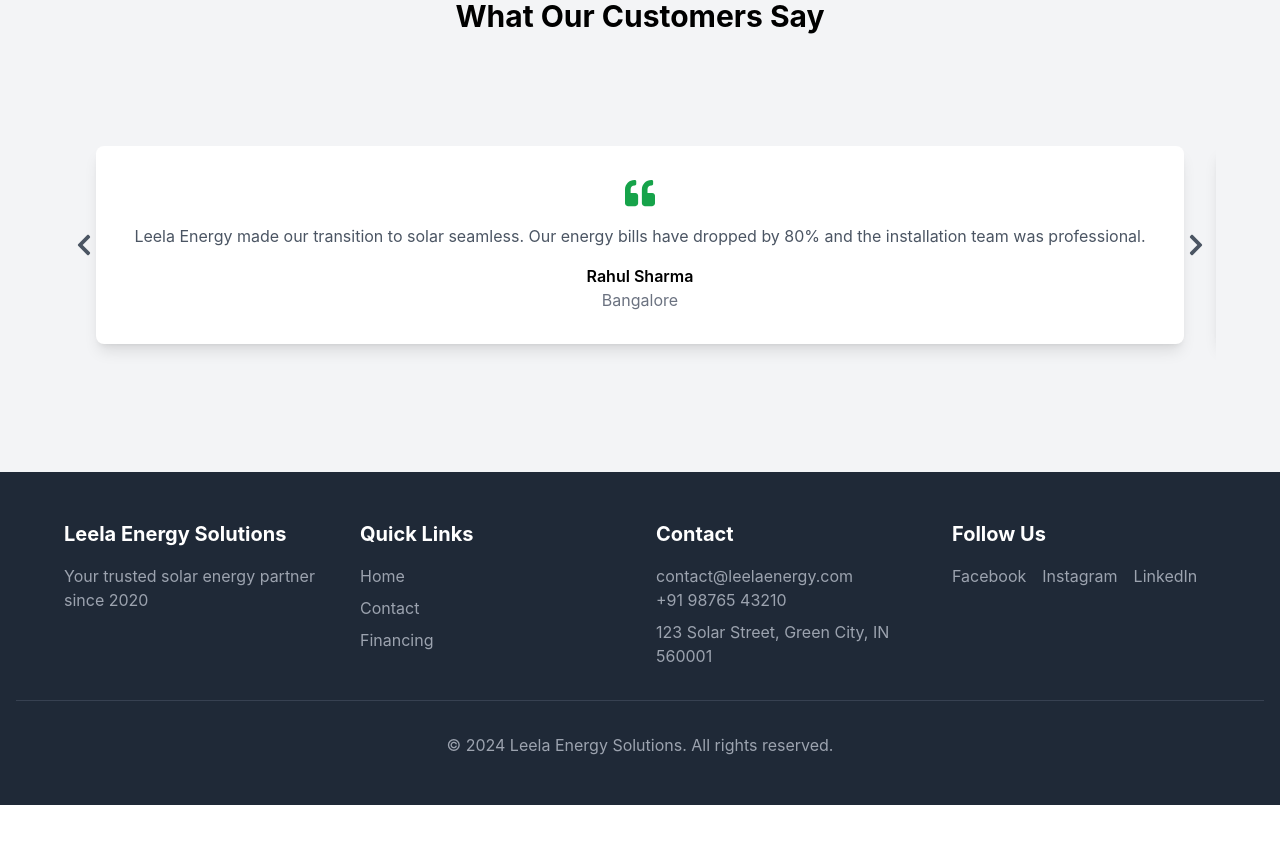
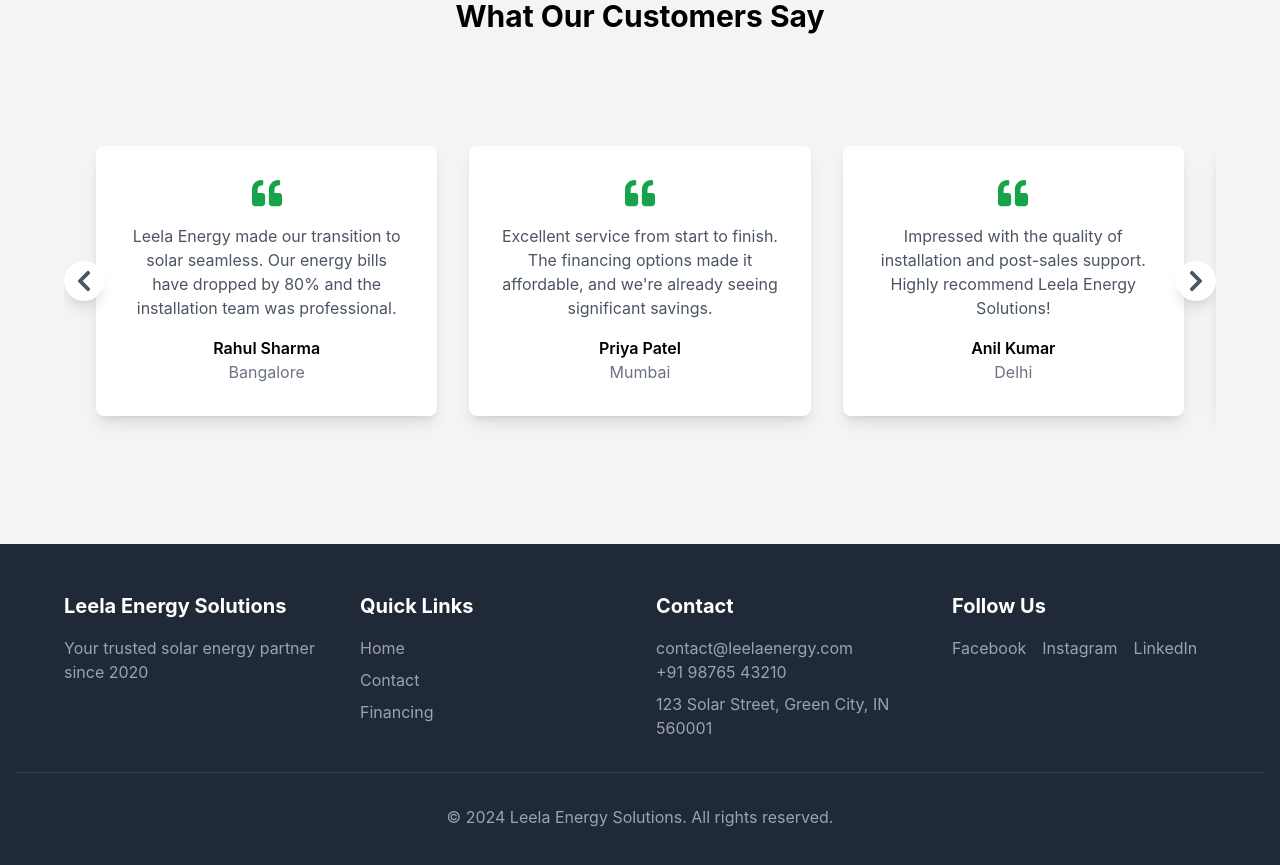
Before and after one commit to Gauravkashyap043/leela-energy, a React (Create React App) app: page / in a window 1280 px wide. Shown: the part 2240-3105 px from the top of the page. Before the commit the page ends 3045 px from the top, so only its background shows below. Built offline with nearby package versions, Linux system fonts and the light colour scheme.

Commit message:
review caraousel

```diff
--- a/src/components/ReviewsCarousel.js
+++ b/src/components/ReviewsCarousel.js
@@ -1,27 +1,86 @@
 // components/ReviewsCarousel.js
-import { useState } from "react";
+import { useState, useEffect } from "react";
 import { FaQuoteLeft, FaChevronLeft, FaChevronRight } from "react-icons/fa";
 
 const ReviewsCarousel = ({ reviews }) => {
   const [currentIndex, setCurrentIndex] = useState(0);
+  const [slidesPerView, setSlidesPerView] = useState(1);
+  const [isTransitioning, setIsTransitioning] = useState(true);
+
+  // Clone reviews for infinite effect
+  const clonedReviews = [...reviews, ...reviews, ...reviews];
+
+  useEffect(() => {
+    const handleResize = () => {
+      const width = window.innerWidth;
+      if (width >= 1024) {
+        setSlidesPerView(3);
+      } else if (width >= 768) {
+        setSlidesPerView(2);
+      } else {
+        setSlidesPerView(1);
+      }
+    };
+
+    handleResize();
+    window.addEventListener("resize", handleResize);
+    return () => window.removeEventListener("resize", handleResize);
+  }, []);
 
   const nextReview = () => {
-    setCurrentIndex((prev) => (prev === reviews.length - 1 ? 0 : prev + 1));
+    setIsTransitioning(true);
+    setCurrentIndex((prev) => {
+      const newIndex = prev + slidesPerView;
+      if (newIndex >= reviews.length) return 0;
+      return newIndex;
+    });
   };
 
   const prevReview = () => {
-    setCurrentIndex((prev) => (prev === 0 ? reviews.length - 1 : prev - 1));
+    setIsTransitioning(true);
+    setCurrentIndex((prev) => {
+      const newIndex = prev - slidesPerView;
+      if (newIndex < 0) return reviews.length - slidesPerView;
+      return newIndex;
+    });
   };
+
+  // Reset position for infinite effect
+  useEffect(() => {
+    if (currentIndex >= reviews.length || currentIndex < 0) {
+      setIsTransitioning(false);
+      const timeout = setTimeout(() => {
+        setCurrentIndex((prev) => {
+          if (prev >= reviews.length) return 0;
+          if (prev < 0) return reviews.length - slidesPerView;
+          return prev;
+        });
+      }, 50);
+      return () => clearTimeout(timeout);
+    }
+  }, [currentIndex, reviews.length, slidesPerView]);
 
   return (
     <div className="relative overflow-hidden py-12 px-4">
       <div
-        className="flex transition-transform duration-300 ease-in-out"
-        style={{ transform: `translateX(-${currentIndex * 100}%)` }}
+        className={`flex ${
+          isTransitioning ? "transition-transform duration-300 ease-in-out" : ""
+        }`}
+        style={{
+          transform: `translateX(-${(currentIndex * 100) / slidesPerView}%)`,
+        }}
       >
-        {reviews.map((review, index) => (
-          <div key={index} className="w-full flex-shrink-0 p-4">
-            <div className="bg-white p-8 rounded-lg shadow-lg text-center">
+        {clonedReviews.map((review, index) => (
+          <div
+            key={index}
+            className={`
+              flex-shrink-0 p-4
+              w-full
+              md:w-1/2
+              lg:w-1/3
+            `}
+          >
+            <div className="bg-white p-8 rounded-lg shadow-lg text-center h-full">
               <FaQuoteLeft className="text-green-600 text-3xl mx-auto mb-4" />
               <p className="text-gray-600 mb-4">{review.text}</p>
               <h4 className="font-semibold">{review.name}</h4>
@@ -32,13 +91,13 @@ const ReviewsCarousel = ({ reviews }) => {
       </div>
       <button
         onClick={prevReview}
-        className="absolute left-0 top-1/2 -translate-y-1/2 p-2"
+        className="absolute left-0 top-1/2 -translate-y-1/2 p-2 bg-white rounded-full shadow-lg hover:bg-gray-100"
       >
         <FaChevronLeft className="text-2xl text-gray-600 hover:text-green-600" />
       </button>
       <button
         onClick={nextReview}
-        className="absolute right-0 top-1/2 -translate-y-1/2 p-2"
+        className="absolute right-0 top-1/2 -translate-y-1/2 p-2 bg-white rounded-full shadow-lg hover:bg-gray-100"
       >
         <FaChevronRight className="text-2xl text-gray-600 hover:text-green-600" />
       </button>
--- a/src/pages/Home.tsx
+++ b/src/pages/Home.tsx
@@ -65,6 +65,16 @@ const Home = () => {
     },
     {
       name: "Anil Kumar",
+      location: "Delhi",
+      text: "Impressed with the quality of installation and post-sales support. Highly recommend Leela Energy Solutions!",
+    },
+    {
+      name: "Gaurav Kumar",
+      location: "Delhi",
+      text: "Impressed with the quality of installation and post-sales support. Highly recommend Leela Energy Solutions!",
+    },
+    {
+      name: "Rajan Kumar",
       location: "Delhi",
       text: "Impressed with the quality of installation and post-sales support. Highly recommend Leela Energy Solutions!",
     },
```
